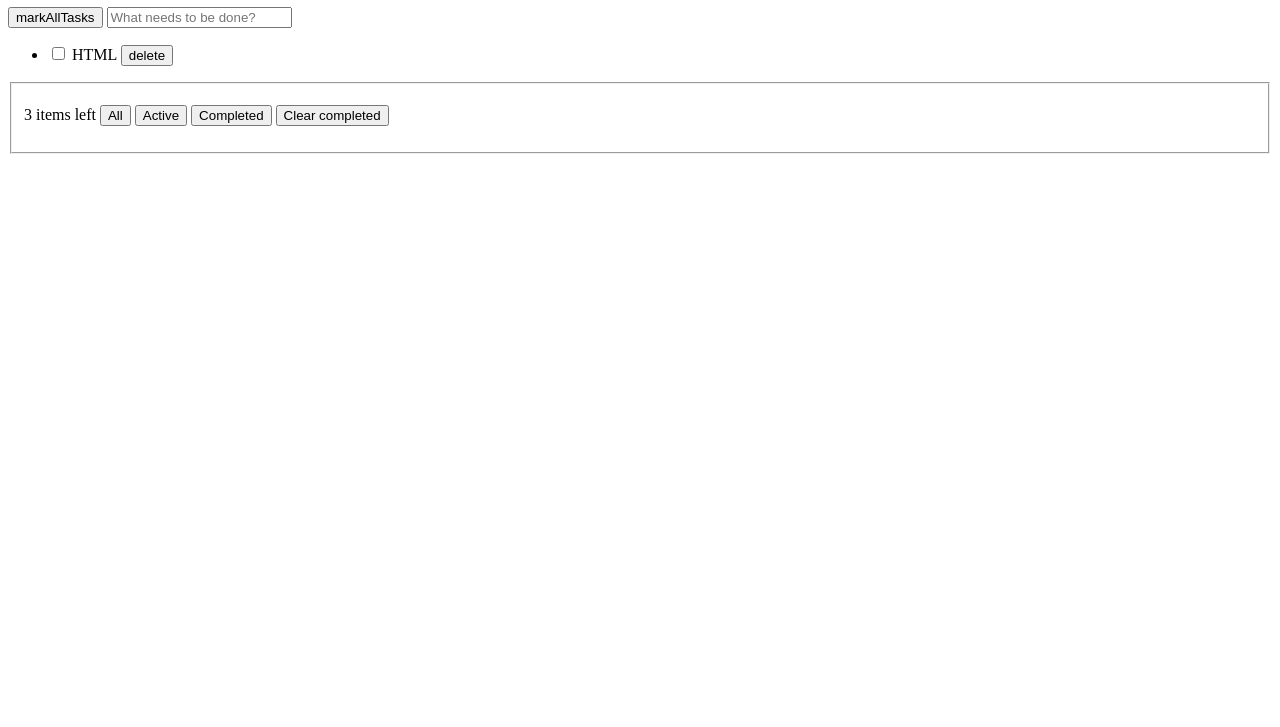
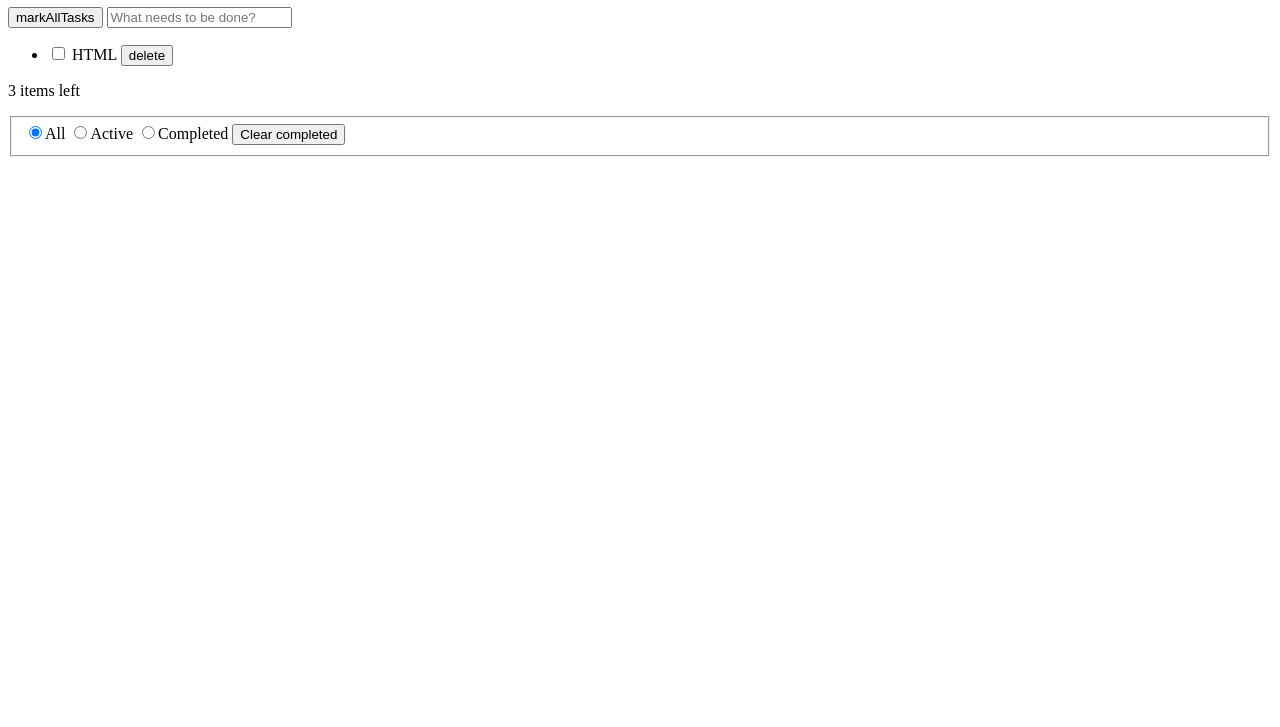
Before and after one commit to ok-technopolis-autumn-2022/Aleksei_Ivakin, a plain HTML site: page index.html in a window 1280 px wide. Shown: the part 73-800 px from the top of the page. Drawn offline with Linux system fonts and the light colour scheme.

Commit message:
Исправлены замечания

```diff
--- a/index.html
+++ b/index.html
@@ -19,30 +19,23 @@
             </div>
             <ul class="mainList" aria-label="Список задач">
                 <li>
-                    <input type="checkbox" id="task" aria-label="Выполнение задачи">
+                    <input type="checkbox" id="task" title="Выполнение задачи">
                     <label for="task" aria-label="Задача">HTML</label>
-                    <input type="button" value="delete" aria-label="Удалить задачу">
+                    <input type="button" value="delete" title="Удалить задачу">
                 </li>
             </ul>
         </section>
         <section class="buttons">
             <div class="formatField">
-                <fieldset role="group" aria-label="Кнопки действий">
-                    <p class="countInfo">3 items left <!--
-                    -->
-                        <button class="selectAllButton" aria-label="Выбрать все задачи">
-                            All
-                        </button>
-                        <button class="selectActiveButton" aria-label="Выбрать активные задачи">
-                            Active
-                        </button>
-                        <button class="selectCompletedButton" aria-label="Выбрать выполненные задачи">
-                            Completed
-                        </button>
-                        <button class="clearCompletedButton" aria-label="Удалить выполненные задачи">
-                            Clear completed
-                        </button>
-                    </p>
+                <p class="countInfo">3 items left</p>
+                <fieldset role="radiogroup" aria-label="Фильтр задач">
+                    <input type="radio" name="filter" class="selectAllButton" aria-label="Выбрать все задачи" checked>All
+                    <input type="radio" name="filter" class="selectActiveButton" aria-label="Выбрать активные задачи">Active
+                    <input type="radio" name="filter" class="selectCompletedButton"
+                           aria-label="Выбрать выполненные задачи">Completed
+                    <button class="clearCompletedButton" aria-label="Удалить выполненные задачи">
+                        Clear completed
+                    </button>
                 </fieldset>
             </div>
         </section>
```
